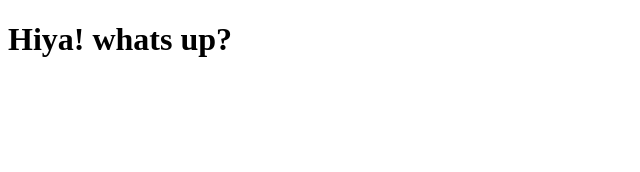
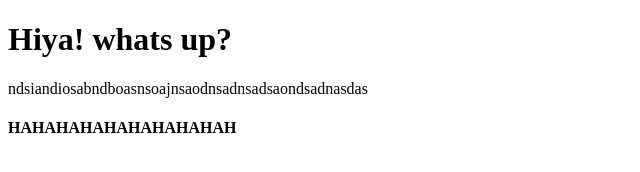
Before and after one commit to YWRBSB/TESTE-GIT, a plain HTML site: page index.html in a window 1280 px wide. Shown: the whole page, without its empty margins (0-640 px from the left). Drawn offline with Linux system fonts and the light colour scheme.

Commit message:
third commit

```diff
--- a/index.html
+++ b/index.html
@@ -8,5 +8,9 @@
 </head>
 <body>
     <h1> Hiya! whats up?</h1>
+
+    <p> ndsiandiosabndboasnsoajnsaodnsadnsadsaondsadnasdas</p>
+
+    <h4> HAHAHAHAHAHAHAHAHAH</h4>
 </body>
 </html>
```
